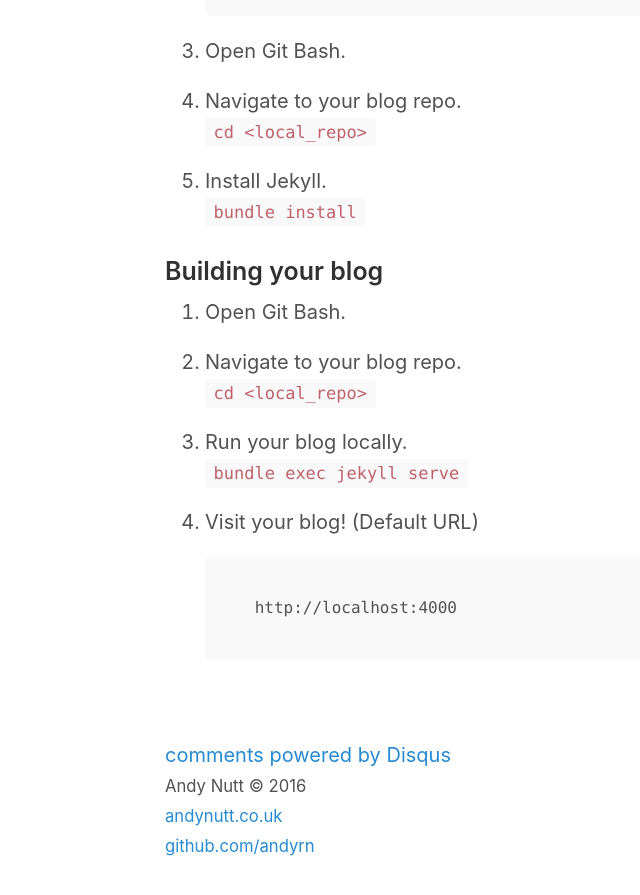
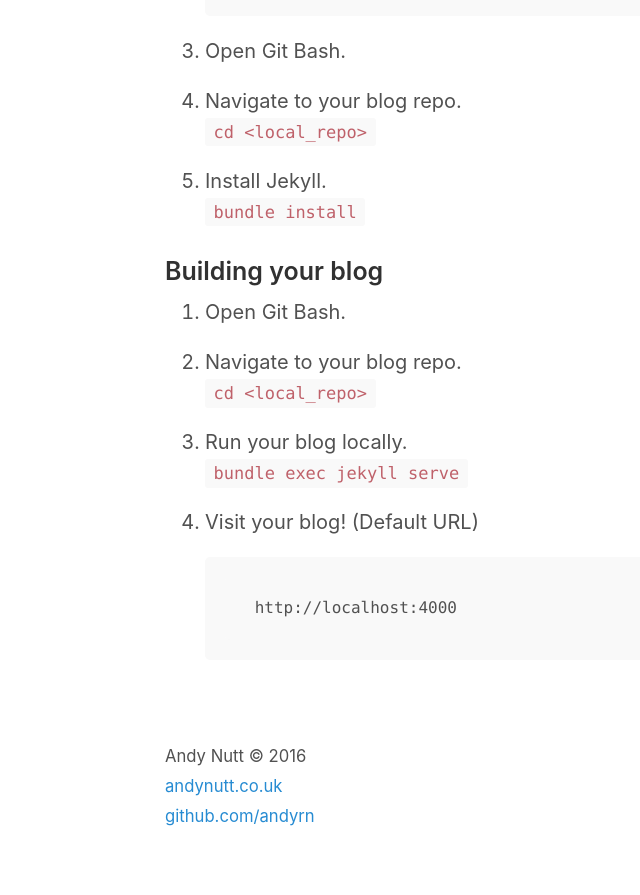
Before and after one commit to AndyRN/devacumen, a Jekyll site: the page built from _posts/2016-04-25-how-to-run-your-jekyll-blog-locally.md, in a window 1280 px wide and 900 px high, scrolled down 1300 px. Shown: the top 895 px of the window, without its empty margins (125-765 px from the left). Built offline with Jekyll 4.4.1, drawn with Linux system fonts in a browser that asks for light colours; comment, search, counter and statistics services are not loaded; after the commit the page ends 2170 px from its top, so only the background shows below that; some of the changed lines change nothing that is shown.

Commit message:
Update comments.html

```diff
--- a/_includes/comments.html
+++ b/_includes/comments.html
@@ -1,14 +1,16 @@
 {% if page.comments %}
-  <!-- Add Disqus comments. -->
   <div id="disqus_thread"></div>
-  <script type="text/javascript">
-      var disqus_shortname = 'andyrobertnutt';
-      (function() {
-          var dsq = document.createElement('script'); dsq.type = 'text/javascript'; dsq.async = true;
-          dsq.src = '//' + disqus_shortname + '.disqus.com/embed.js';
-          (document.getElementsByTagName('head')[0] || document.getElementsByTagName('body')[0]).appendChild(dsq);
-      })();
+  <script>
+    var disqus_config = function () {
+      this.page.url = "devacumen.co.uk"; // Replace PAGE_URL with your page's canonical URL variable
+      this.page.identifier = PAGE_IDENTIFIER; // Replace PAGE_IDENTIFIER with your page's unique identifier variable
+    };
+    (function() {
+      var d = document, s = d.createElement('script');
+      s.src = '//devacumen.disqus.com/embed.js';
+      s.setAttribute('data-timestamp', +new Date());
+      (d.head || d.body).appendChild(s);
+    })();
   </script>
-  <noscript>Please enable JavaScript to view the <a href="http://disqus.com/?ref_noscript">comments powered by Disqus.</a></noscript>
-  <a href="http://disqus.com" class="dsq-brlink">comments powered by <span class="logo-disqus">Disqus</span></a>
+  <noscript>Please enable JavaScript to view the <a href="https://disqus.com/?ref_noscript" rel="nofollow">comments powered by Disqus.</a></noscript>
 {% endif %}
```
